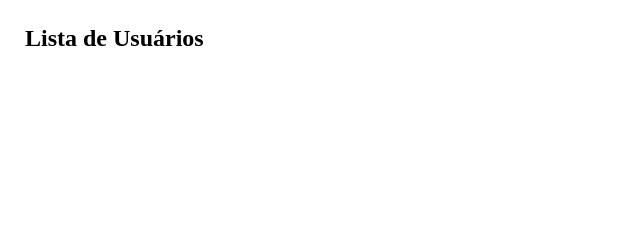
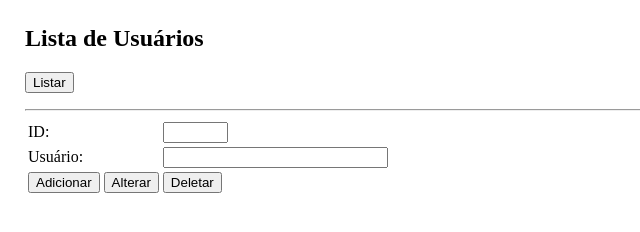
Before and after one commit to boabner/TreeceNode, a website: page index.html in a window 1280 px wide. Shown: the whole page, without its empty margins (0-640 px from the left). Drawn offline with nearby package versions, Linux system fonts and the light colour scheme; no server answers.

Commit message:
Second commit

```diff
--- a/index.html
+++ b/index.html
@@ -8,22 +8,86 @@
 </head>
 <body style="margin: 25px;">
 <h2>Lista de Usuários</h2>
+<input type="button" value="Listar" id="listar" onclick="getUsuarios()"/>
 <ul id="users">
 </ul>
+<hr/>
+<table>
+    <tr>
+        <td colspan="2">
+            <label for="idUsuario">
+                ID:
+            </label>
+        </td>
+        <td colspan="3">
+            <input type="text" id="idUsuario" size="5"/>
+        </td>
+    </tr>
+    <tr>
+        <td colspan="2">
+            <label for="nomeUsuario">
+                Usuário:
+            </label>
+        </td>
+        <td colspan="3">
+            <input type="text" id="nomeUsuario" size="25"/>
+        </td>
+    </tr>
+    <tr>
+        <td>
+            <input type="button" value="Adicionar" id="adicionar" onclick="adicionarUsuario()"/>
+        </td>
+        <td>
+            <input type="button" value="Alterar" id="alterar" onclick="getUsuarios()"/>
+        </td>
+        <td>
+            <input type="button" value="Deletar" id="deletar" onclick="getUsuarios()"/>
+        </td>
+    </tr>
+</table>
 </body>
 <script src="https://cdnjs.cloudflare.com/ajax/libs/axios/0.18.0/axios.min.js"></script>
 <script>
+    function getUsuarios() {
         axios.get('http://localhost:3000/users/')
             .then(response => criaListaDinamica(response.data))
             .catch(error => console.log(error))
         const criaListaDinamica = ( users ) => {
-        const ulUsers = document.getElementById('users')
-        console.log(users['users'])
+            let ulUsers = document.getElementById('users')
+
             users['users'].map( usuario => {
-            const listUsers = document.createElement('li')
+                let listUsers = document.createElement('li')
                 listUsers.innerHTML = `Nome: ${usuario.name}`
                 ulUsers.appendChild(listUsers)
             })
         }
+    }
+
+    async function adicionarUsuario() {
+
+        let nomeUsuario = document.getElementById('nomeUsuario')
+        let idUsuario = document.getElementById('idUsuario')
+
+        const config = {
+            method: 'post',
+            url: 'http://localhost:3000/users',
+            headers: {
+                'Content-Type': 'application/x-www-form-urlencoded'
+            },
+            data : {
+                name: nomeUsuario.value,
+                id: idUsuario.value
+            }
+        };
+
+        axios(config)
+            .then(function (response) {
+                console.log(JSON.stringify(response.data));
+            })
+            .catch(function (error) {
+                console.log(error);
+            });
+
+    }
 </script>
 </html>
--- a/package.json
+++ b/package.json
@@ -4,6 +4,7 @@
   "description": "",
   "main": "index.js",
   "dependencies": {
+    "axios": "^0.20.0",
     "body-parser": "^1.19.0",
     "cors": "^2.8.5",
     "express": "^4.17.1",
--- a/routes/userRoute.js
+++ b/routes/userRoute.js
@@ -27,7 +27,7 @@ const userRoute = (app) => {
         })
         .post((req,res) => {
             const users = getUsers()
-
+            console.log(req.body)
             users.push(req.body)
             saveUser(users)
 
```
Also changed, not shown: 1 other file. Lines whose indentation alone changed are shown as unchanged.
